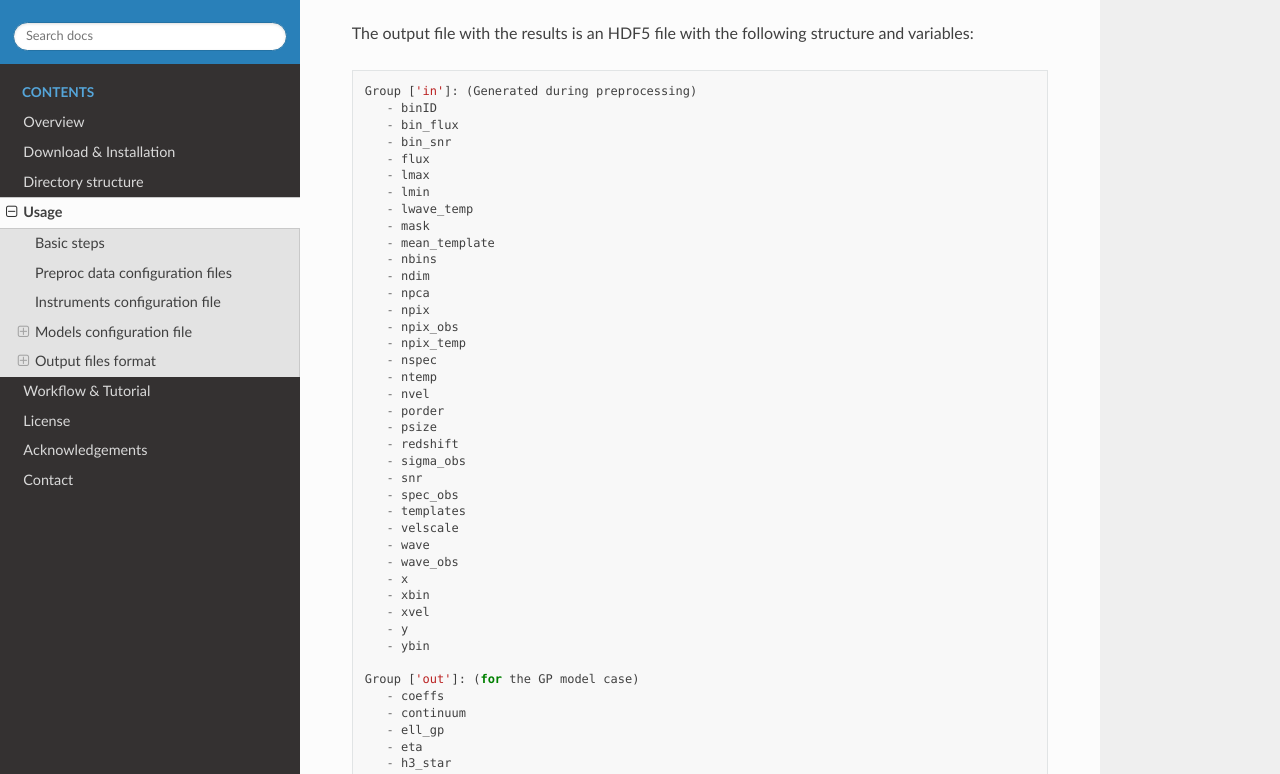
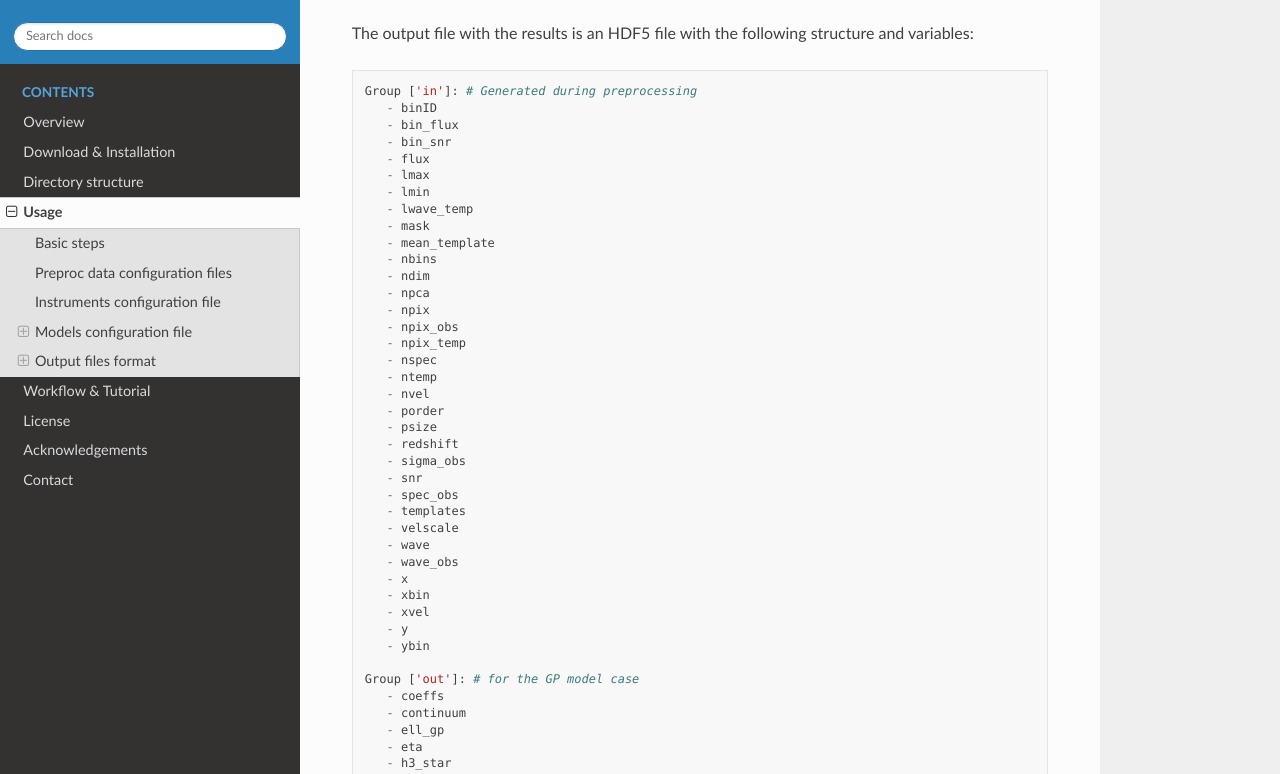
Before and after one commit to jfalconbarroso/BAYES-LOSVD, a Sphinx documentation site: the page built from docs/source/usage.rst, in a window 1280 px wide and 1400 px high, scrolled down 3887 px. Shown: the part 176-950 px from the top of the window. Built offline with Sphinx 7.4.7 and the Read the Docs theme 3.1.0, drawn with Linux system fonts in a browser that asks for light colours.

Commit message:
more updates

```diff
--- a/docs/source/usage.rst
+++ b/docs/source/usage.rst
@@ -178,7 +178,7 @@ Output results from bayes_losvd_run.py
 
 The output file with the results is an HDF5 file with the following structure and variables::
 
-   Group ['in']: (Generated during preprocessing)
+   Group ['in']: # Generated during preprocessing
       - binID
       - bin_flux
       - bin_snr
@@ -213,7 +213,7 @@ The output file with the results is an HDF5 file with the following structure an
       - y
       - ybin
 
-   Group ['out']: (for the GP model case)
+   Group ['out']: # for the GP model case
       - coeffs
       - continuum
       - ell_gp
```
Also changed, not shown: 4 other files.
